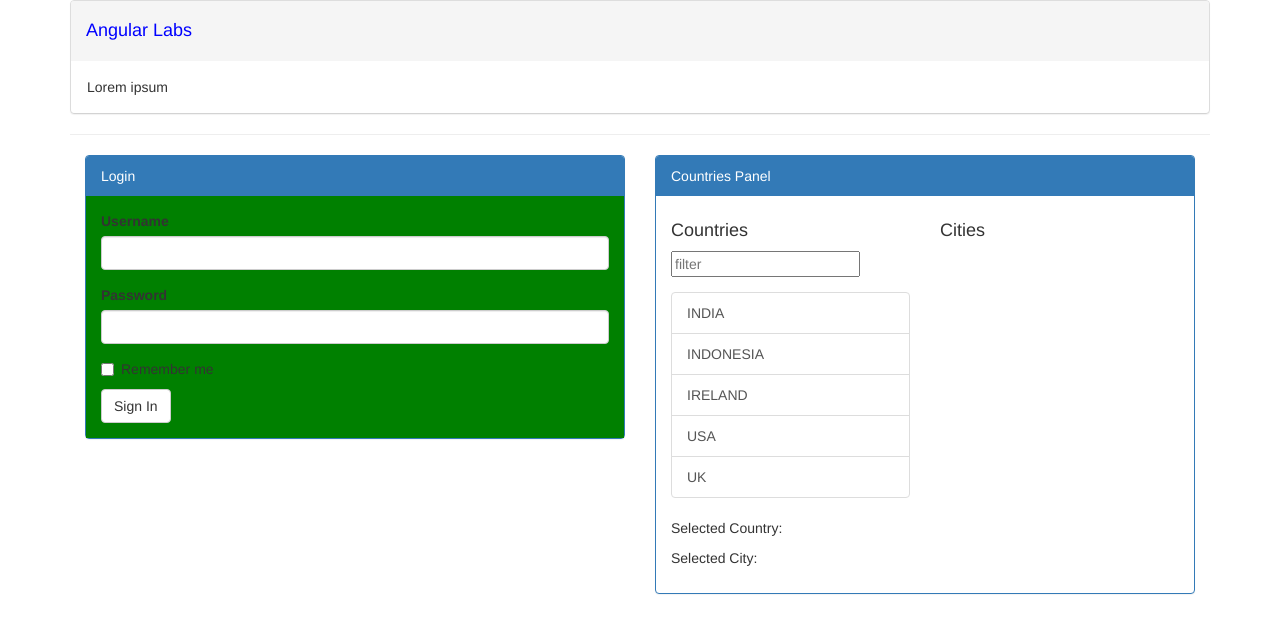
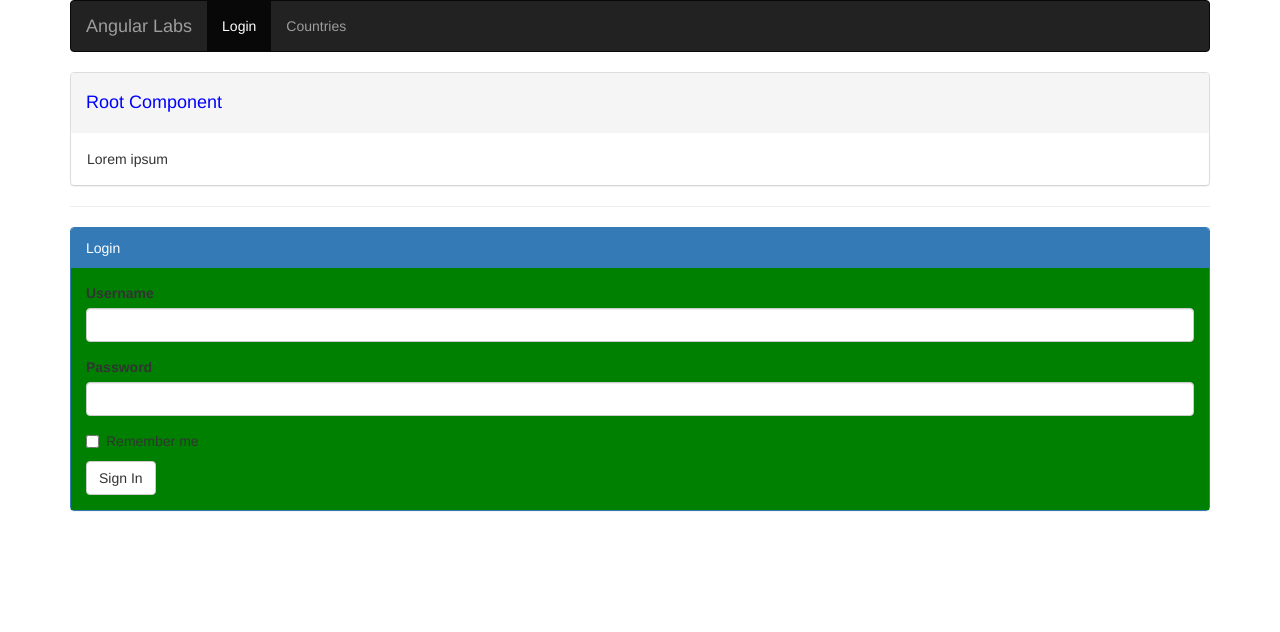
Before and after one commit to vbhosle/angular-labs, an Angular app: page /login in a window 1280 px wide. Shown: the top 632 px of the page. Built offline with nearby package versions, Linux system fonts and the light colour scheme.

Commit message:
Lab Assignment 7 – Routing

```diff
--- /dev/null
+++ b/src/root/all-countries/country.model.ts
@@ -0,0 +1,5 @@
+export interface Country{
+    name: string,
+    alpha2_code: string,
+    alpha3_code: string
+}
--- /dev/null
+++ b/src/root/app-routing.module.ts
@@ -0,0 +1,22 @@
+import { NgModule } from "@angular/core";
+import { Routes, RouterModule } from '@angular/router'
+import { LoginComponent } from "./login/login.component";
+import { CountriesComponent } from "./countries/countries.component";
+
+const appRoutes: Routes = [
+    { path: 'login', component: LoginComponent },
+    { path: '', redirectTo: 'login', pathMatch: 'full' },
+    { path: 'countries', component: CountriesComponent },
+    // { path: 'not-found', component: ErrorPageComponent, data: {message: 'Page not found!'} },
+    // { path: '**', redirectTo: '/not-found' }
+];
+
+@NgModule({
+    imports: [
+        RouterModule.forRoot(appRoutes)
+    ],
+    exports: [RouterModule]
+})
+export class AppRoutingModule {
+
+}
--- a/src/root/root.component.html
+++ b/src/root/root.component.html
@@ -1,3 +1,14 @@
+<nav class="navbar navbar-inverse">
+    <div class="container-fluid">
+      <div class="navbar-header">
+        <a class="navbar-brand" routerLink="">Angular Labs</a>
+      </div>
+      <ul class="nav navbar-nav">
+        <li routerLink="/login" routerLinkActive="active"><a style="cursor:pointer;">Login</a></li>
+        <li routerLink="/countries" routerLinkActive="active"><a>Countries</a></li>
+      </ul>
+    </div>
+  </nav>
 <div class="panel panel-default">
     <div class="panel-heading" [style.color]="fontColor">
         <h4>{{ componentTitle }}</h4>
@@ -10,17 +21,6 @@
 <hr>
 <div class="container-fluid">
     <div class="row">
-        <div class="col-md-6"><root-login></root-login></div>
-        <div class="col-md-6">
-            <div class="panel panel-primary">
-                <div class="panel-heading">
-                    Countries Panel
-                </div>
-                <div class="panel-body">
-                    <countries></countries>
-                </div>
-            </div>
-
-        </div>
+        <router-outlet></router-outlet>
     </div>
 </div>
--- a/src/root/root.component.ts
+++ b/src/root/root.component.ts
@@ -12,7 +12,7 @@ export class RootComponent{
         console.log(service.getCountries());
         console.log(service.getCities('USA'));
     }
-    private componentTitle: string = 'Angular Labs';
+    private componentTitle: string = 'Root Component';
     private fontColor: string = 'blue';
 
 }
--- a/src/root/root.module.ts
+++ b/src/root/root.module.ts
@@ -9,6 +9,7 @@ import { MyService } from "./services/myservice.service";
 import { CountriesComponent } from "./countries/countries.component";
 import { CitiesComponent } from "./countries/cities/cities.component";
 import { FilterPipe } from "./pipes/filter.pipe";
+import { AppRoutingModule } from "./app-routing.module";
 
 @NgModule({
     declarations: [
@@ -21,7 +22,8 @@ import { FilterPipe } from "./pipes/filter.pipe";
     ],
     imports: [
         BrowserModule,
-        FormsModule
+        FormsModule,
+        AppRoutingModule
     ],
     providers: [MyService],
     bootstrap: [RootComponent]
```
Also changed, not shown: src/root/all-countries/all-countries.component.ts (added, +26 -0 lines), src/root/services/myrest.service.ts (added, +20 -0 lines), src/root/all-countries/all-countries.component.html (added).
